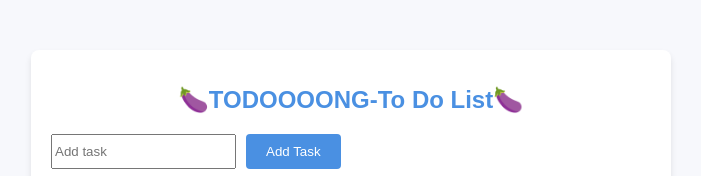
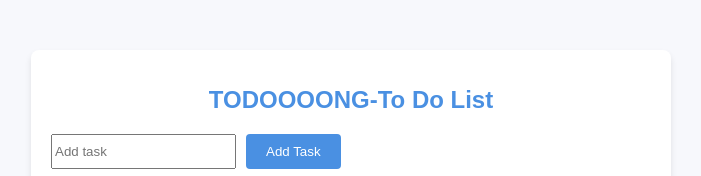
Before and after one commit to arnavk09/todoonglist, a React (Create React App) app: page / in a window 1280 px wide. Shown: the top 176 px of the page, without its empty margins (289-990 px from the left). Built offline with nearby package versions, Linux system fonts and the light colour scheme; the HTML template or start-up script is replaced by a standard one.

Commit message:
changed name :)

```diff
--- a/src/App.js
+++ b/src/App.js
@@ -25,7 +25,7 @@ function App() {
   return (
     <>
       <div className={styles.appContainer}>
-        <h1 className={styles.header}>🍆TODOOOONG-To Do List🍆</h1>
+        <h1 className={styles.header}>TODOOOONG-To Do List</h1>
         <AddToDo addToDo={addToDo} />
         <ToDoList
           todos={todos}
```
